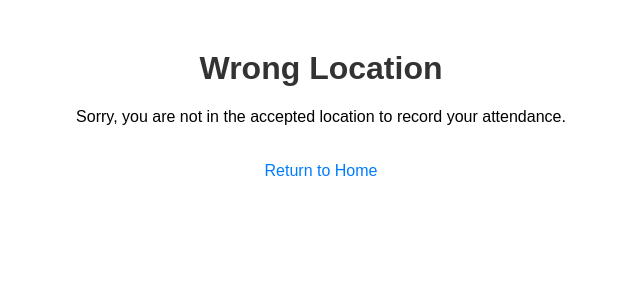
After one commit to motethansen/attendance-qrcode, a Flask app: page /wrong_location in a window 1280 px wide. The commit adds this page. Shown: the top 300 px of the page, without its empty margins (319-959 px from the left). Run offline with Flask 3, Linux system fonts and the light colour scheme.

Commit message:
added geofencing

```diff
--- a/app.py
+++ b/app.py
@@ -5,7 +5,8 @@ from datetime import datetime, timedelta
 import hashlib
 from flask import send_file
 import threading
-import logging
+import what3words
+import math
 
 app = Flask(__name__)
 
@@ -13,33 +14,10 @@ app = Flask(__name__)
 hash_list = []
 attendance_count = 0
 
-class Logger:
-    def __init__(self, filename='application.log', location='log/'):
-
-        self.filename = filename
-        self.location = location
-        self.filepath = os.path.join(self.location, self.filename)
-
-        # Create the log directory if it doesn't exist
-        os.makedirs(self.location, exist_ok=True)
-
-        # Set up the logger
-        #logging.config.fileConfig('logging.conf')
-
-        logging.basicConfig(filename=self.filepath, level=logging.INFO)
-        self.logger = logging.getLogger('boltLF')
-
-    def log(self, level, message):
-        if level.lower() == 'debug':
-            self.logger.debug(message)
-        elif level.lower() == 'info':
-            self.logger.info(message)
-        elif level.lower() == 'warning':
-            self.logger.warning(message)
-        elif level.lower() == 'error':
-            self.logger.error(message)
-        elif level.lower() == 'critical':
-            self.logger.critical(message)
+# Define the accepted location (latitude and longitude) and radius (in meters)
+ACCEPTED_LAT = 1.4468316  # Example: Sembawang latitude
+ACCEPTED_LON = 103.8189143  # Example: Sembawang longitude
+ACCEPTED_RADIUS = 100  # 100 meters radius
 
 
 def generate_qr_data():
@@ -59,6 +37,23 @@ def remove_expired_hashes():
         hash_list[:] = [(h, t) for h, t in hash_list if t > now]
         threading.Event().wait(60)  # Check every minute
 
+
+def check_location(lat, lon):
+    # Calculate distance between two points using Haversine formula
+    R = 6371000  # Earth radius in meters
+    phi1 = math.radians(ACCEPTED_LAT)
+    phi2 = math.radians(lat)
+    delta_phi = math.radians(lat - ACCEPTED_LAT)
+    delta_lambda = math.radians(lon - ACCEPTED_LON)
+
+    a = math.sin(delta_phi/2)**2 + math.cos(phi1) * math.cos(phi2) * math.sin(delta_lambda/2)**2
+    c = 2 * math.atan2(math.sqrt(a), math.sqrt(1-a))
+
+    distance = R * c
+
+    return distance <= ACCEPTED_RADIUS
+
+
 @app.route('/')
 def index():
     return render_template('index.html')
@@ -66,13 +61,16 @@ def index():
 @app.route('/qr_code_test')
 def qr_code_test():
     hash_value = request.args.get('hash')
+    lat = float(request.args.get('lat', 0))
+    lon = float(request.args.get('lon', 0))
     now = datetime.now()
 
     # Check if the hash value is in the list
-    if any(h == hash_value for h, t in hash_list):
-        message = 'hash : '+hash_value
-        logger.info(message)
+    if any(h == hash_value for h, t in hash_list) and check_location(lat, lon):
+
         return redirect(url_for('attendance', timestamp=now.strftime("%a %d %Y -- %H:%M:%S"), hash = hash_value))
+    elif not check_location(lat, lon):
+        return redirect(url_for('wrong_location'))
     else:
         return redirect(url_for('expired'))
 
@@ -87,7 +85,7 @@ def submit_attendance():
     global attendance_count
     student_id = request.form.get('student_id')
     timestamp = request.form.get('timestamp')
-    hash_value = request.args.get('hash')
+    hash_value = request.form.get('hash')
 
     # Check if the hash value is in the list
     if any(h == hash_value for h, t in hash_list):
@@ -105,6 +103,10 @@ def get_attendance_count():
 def expired():
     return render_template('expired.html')
 
+@app.route('/wrong_location')
+def wrong_location():
+    return render_template('wrong_location.html')
+
 @app.route('/qr_code_image')
 def qr_code_image():
     qr_url = generate_qr_data()
@@ -119,14 +121,6 @@ def get_qr_url():
     return jsonify({'url': url_for('qr_code_image')})
 
 if __name__ == '__main__':
-    # Initialize the logger
-    filename='application.log'
-    location='log/'
-    filepath = os.path.join(location, filename)
-    # Create the log directory if it doesn't exist
-    os.makedirs(location, exist_ok=True)
-    logging.basicConfig(filename=self.filepath, level=logging.INFO)
-    logger = logging.getLogger('attendance')
 
     # Start a background thread to remove expired hashes
     threading.Thread(target=remove_expired_hashes, daemon=True).start()
--- /dev/null
+++ b/templates/wrong_location.html
@@ -0,0 +1,14 @@
+<!DOCTYPE html>
+<html lang="en">
+<head>
+    <meta charset="UTF-8">
+    <meta name="viewport" content="width=device-width, initial-scale=1.0">
+    <title>Wrong Location</title>
+    <link rel="stylesheet" href="{{ url_for('static', filename='styles.css') }}">
+</head>
+<body>
+    <h1>Wrong Location</h1>
+    <p>Sorry, you are not in the accepted location to record your attendance.</p>
+    <a href="{{ url_for('index') }}">Return to Home</a>
+</body>
+</html>
```
Also changed, not shown: requirements.txt (+16 -616 lines), templates/index.html (+14 -1 lines), 1 other file.
